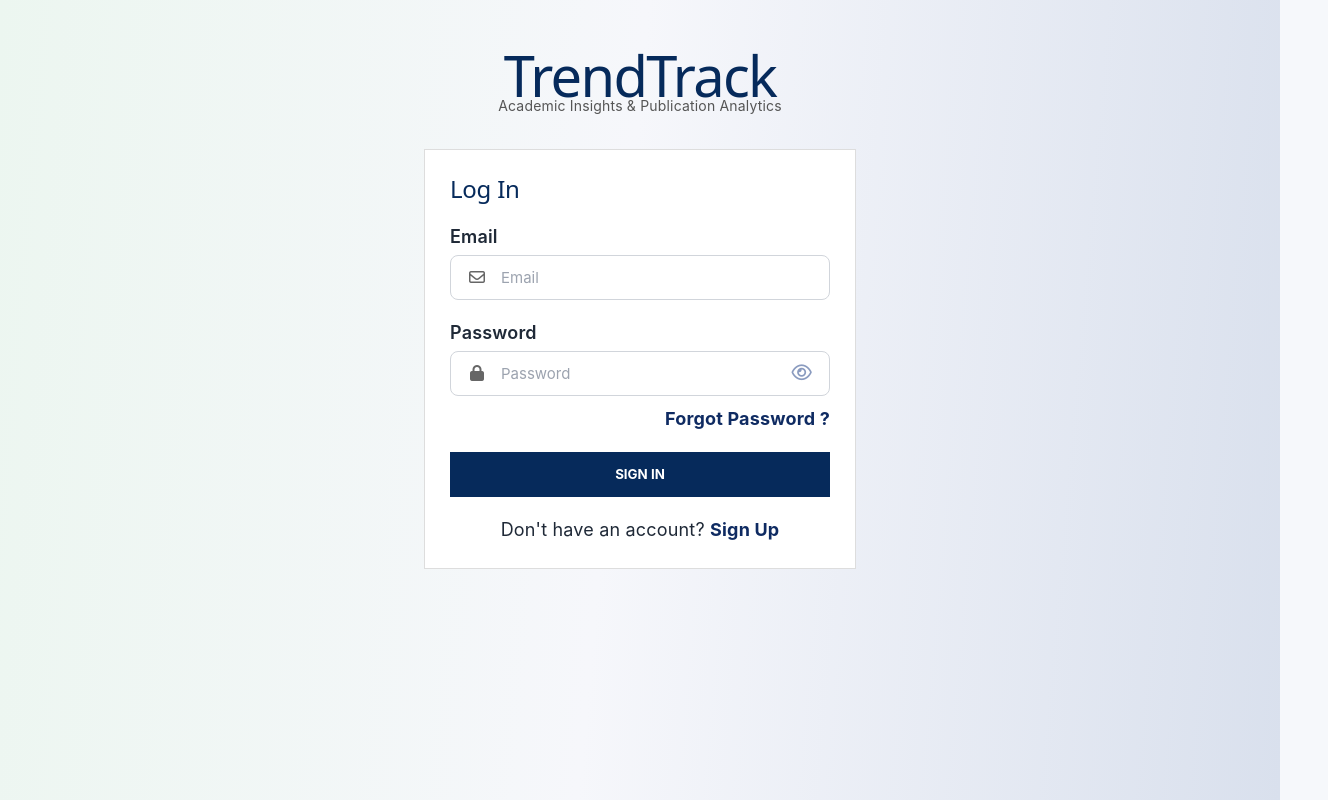
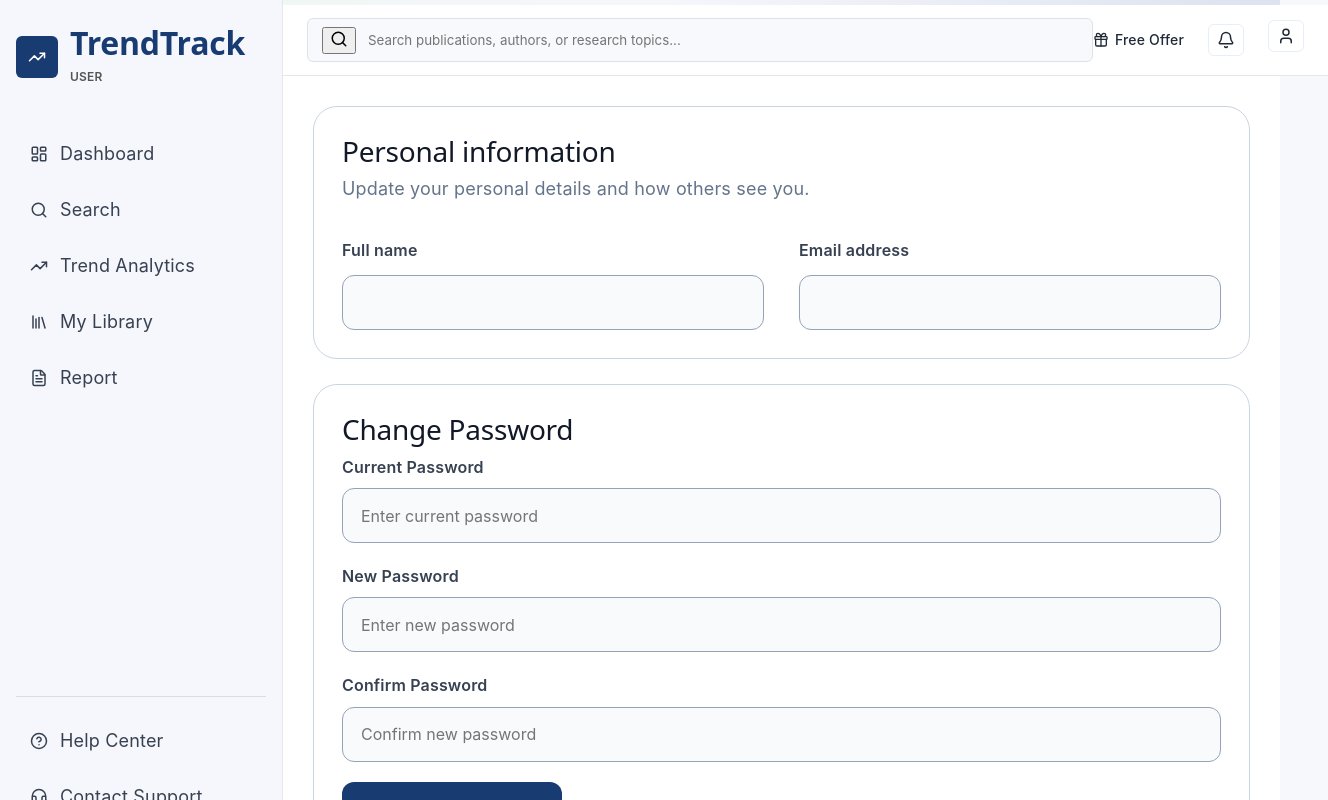
Before and after one commit to ThiMau/research-trend-analysis-system, a React (Vite) app: page /profile in a window 1280 px wide. Before the commit this address led to /login. Shown: the top 800 px of the page, 1328 px wide, since content can reach past the window. Built offline with nearby package versions, Linux system fonts and the light colour scheme; no server answers; sample sign-in values are in the browser's storage.

Commit message:
Create profie

```diff
--- a/src/Page/User/ChangePassword/ChangePassword.css
+++ b/src/Page/User/ChangePassword/ChangePassword.css
@@ -1,165 +1,94 @@
-.change-password-page {
-
-
-    min-height: calc(100vh - 70px);
-
-
-    background: #f5f7fc;
-
-
-    display: flex;
-
-
-    justify-content: center;
-
-
-    align-items: center;
-
-
-
+.change-password-card {
+    width: 100%;
+    box-sizing: border-box;
+    background: white;
+    padding: 28px;
+    border-radius: 24px;
+    border: 1px solid #cbd5e1;
 }
 
-
-
-.change-password-card {
-
-
-    width: 420px;
-
-
-    background: white;
-
-
-    padding: 35px;
-
-
-    border-radius: 12px;
-
-
-    border: 1px solid #e5e7eb;
-
-
-    box-shadow:
-        0 5px 20px rgba(0, 0, 0, .08);
-
-
-
+.change-password-card h2 {
+    font-size: 28px;
+    color: #111827;
+    margin-bottom: 30px;
 }
 
-
-
-.change-password-card h2 {
-
-
-    text-align: center;
-
-
-    color: #183b72;
-
-
-    margin-bottom: 30px;
-
-
+/* Form group */
+.change-form-group {
+    display: flex;
+    flex-direction: column;
+    gap: 8px;
+    margin-bottom: 20px;
 }
 
-
-
-.form-group {
-
-
-    display: flex;
-
-
-    flex-direction: column;
-
-
-    gap: 8px;
-
-
-    margin-bottom: 20px;
-
-
+/* Label */
+.change-form-group label {
+    font-size: 16px;
+    font-weight: 600;
+    color: #374151;
 }
 
-
-
-.form-group label {
-
-
-    font-size: 14px;
-
-
-    font-weight: 600;
-
-
-    color: #374151;
-
-
+/* Input */
+.change-form-group input {
+    width: 100%;
+    height: 55px;
+    box-sizing: border-box;
+    border: 1px solid #94a3b8;
+    border-radius: 12px;
+    padding: 0 18px;
+    font-size: 16px;
+    color: #111827;
+    background: #f8fafc;
+    outline: none;
 }
 
-
-
-.form-group input {
-
-
-    height: 45px;
-
-
-    border: 1px solid #d1d5db;
-
-
-    border-radius: 8px;
-
-
-    padding: 0 14px;
-
-
-    font-size: 15px;
-
-
+.change-form-group input:focus {
+    border-color: #183b72;
+    background: white;
 }
 
-
-
-.change-btn {
-
-
-    width: 100%;
-
-
-    height: 45px;
-
-
-    border: none;
-
-
-    border-radius: 8px;
-
-
-    background: #183b72;
-
-
-    color: white;
-
-
+/* Error */
+.change-error-message {
+    color: #dc2626;
+    margin-bottom: 15px;
     font-size: 15px;
-
-
-    font-weight: 600;
-
-
-    cursor: pointer;
-
-
-
+    font-weight: 500;
 }
 
-
+/* Button */
+.change-btn {
+    width: 220px;
+    height: 55px;
+    border: none;
+    border-radius: 12px;
+    background: #183b72;
+    color: white;
+    font-size: 16px;
+    font-weight: 600;
+    cursor: pointer;
+    transition: 0.2s;
+}
 
 .change-btn:hover {
+    opacity: .9;
+}
 
+.change-btn:disabled {
+    opacity: .6;
+    cursor: not-allowed;
+}
 
-    opacity: .9;
+/* Responsive */
+@media (max-width: 768px) {
+    .change-password-card {
+        padding: 20px;
+    }
 
+    .change-password-card h2 {
+        font-size: 22px;
+    }
 
+    .change-btn {
+        width: 100%;
+    }
 }
--- a/src/Page/User/ChangePassword/ChangePassword.jsx
+++ b/src/Page/User/ChangePassword/ChangePassword.jsx
@@ -1,10 +1,8 @@
 import { useState } from "react";
-import { useNavigate } from "react-router-dom";
 import userService from "../../../Services/userService";
 import "./ChangePassword.css";
 
 export default function ChangePassword() {
-  const navigate = useNavigate();
   const [currentPassword, setCurrentPassword] = useState("");
   const [newPassword, setNewPassword] = useState("");
   const [confirmPassword, setConfirmPassword] = useState("");
@@ -50,10 +48,6 @@ export default function ChangePassword() {
         setCurrentPassword("");
         setNewPassword("");
         setConfirmPassword("");
-
-        setTimeout(() => {
-          navigate("/dashboard");
-        }, 1200);
       } else {
         setMessage(response?.message || "Password change failed.");
       }
@@ -69,48 +63,47 @@ export default function ChangePassword() {
   };
 
   return (
-    <div className="change-password-page">
     <div className="change-password-card">
       <h2>Change Password</h2>
 
       <form onSubmit={handleSubmit}>
-          <div className="form-group">
+        <div className="change-form-group">
           <label>Current Password</label>
           <input
-              type="password"
+            type="text"
             placeholder="Enter current password"
             value={currentPassword}
             onChange={(e) => setCurrentPassword(e.target.value)}
           />
         </div>
 
-          <div className="form-group">
+        <div className="change-form-group">
           <label>New Password</label>
           <input
-              type="password"
+            type="text"
             placeholder="Enter new password"
             value={newPassword}
             onChange={(e) => setNewPassword(e.target.value)}
           />
         </div>
 
-          <div className="form-group">
+        <div className="change-form-group">
           <label>Confirm Password</label>
           <input
-              type="password"
+            type="text"
             placeholder="Confirm new password"
             value={confirmPassword}
             onChange={(e) => setConfirmPassword(e.target.value)}
           />
         </div>
 
-          {message && <p className="error-message">{message}</p>}
+        {message && <p className="change-error-message">{message}</p>}
 
         <button className="change-btn" type="submit" disabled={loading}>
           {loading ? "Processing..." : "Change Password"}
         </button>
       </form>
     </div>
-    </div>
+
   );
 }
--- a/src/Page/User/Dashboard/Dashboard.jsx
+++ b/src/Page/User/Dashboard/Dashboard.jsx
@@ -1,7 +1,7 @@
 import './Dashboard.css';
 import { useEffect, useState } from 'react';
 import { useNavigate } from 'react-router-dom';
-import authService from '../../../Services/authService';
+import userService from '../../../Services/userService';
 
 const stats = [
 	{ label: 'Saved Publications', value: 128 },
@@ -53,7 +53,7 @@ export default function Dashboard() {
 			setError("");
 
 			try {
-				const res = await authService.getPapers({
+				const res = await userService.getPapers({
 					page: 0,
 					size: 6,
 					sortBy: 'createdAt',
--- /dev/null
+++ b/src/Page/User/Profile/Profile.css
@@ -0,0 +1,92 @@
+.profile-page {
+  width: 100%;
+  min-height: 100vh;
+  padding: 30px;
+  display: flex;
+  flex-direction: column;
+  gap: 25px;
+  background: #ffffff;
+  box-sizing: border-box;
+}
+
+/* Card chung */
+.profile-card,
+.change-password-card {
+  width: 100%;
+  box-sizing: border-box;
+  border: 1px solid #cbd5e1;
+  border-radius: 24px;
+  padding: 28px;
+  background: white;
+}
+
+.profile-card h2,
+.change-password-card h2 {
+  font-size: 28px;
+  margin-bottom: 8px;
+  color: #111827;
+}
+
+.profile-card p {
+  color: #64748b;
+  font-size: 18px;
+  margin-bottom: 35px;
+}
+
+/* Layout 2 cột */
+.profile-grid {
+  display: grid;
+  grid-template-columns: repeat(2, minmax(0, 1fr));
+  gap: 35px;
+}
+
+/* Label */
+.profile-input-group label {
+  display: block;
+  font-size: 16px;
+  font-weight: 600;
+  margin-bottom: 12px;
+  color: #374151;
+}
+
+/* Input */
+.profile-input-group input {
+  width: 100%;
+  height: 55px;
+  box-sizing: border-box;
+  border-radius: 12px;
+  border: 1px solid #94a3b8;
+  padding: 0 18px;
+  font-size: 16px;
+  color: #111827;
+  background: #f8fafc;
+  outline: none;
+}
+
+/* hiệu ứng khi focus */
+.profile-input-group input:focus {
+  border-color: #183b72;
+  background: white;
+}
+
+/* Mobile */
+@media (max-width: 768px) {
+
+  .profile-page {
+    padding: 15px;
+  }
+
+  .profile-grid {
+    grid-template-columns: 1fr;
+  }
+
+  .profile-card,
+  .change-password-card {
+    padding: 20px;
+  }
+
+  .profile-card h2,
+  .change-password-card h2 {
+    font-size: 22px;
+  }
+}
--- /dev/null
+++ b/src/Page/User/Profile/Profile.jsx
@@ -0,0 +1,90 @@
+import { useEffect, useState } from "react";
+import ChangePassword from "../ChangePassword/ChangePassword";
+import userService from "../../../Services/userService";
+import "./Profile.css";
+
+
+export default function Profile() {
+
+  const [user, setUser] = useState({
+    fullName: "",
+    email: ""
+  });
+
+
+  useEffect(() => {
+
+    const fetchUser = async () => {
+
+      try {
+
+        const data = await userService.getMe();
+
+        setUser({
+          fullName: data.fullName || "",
+          email: data.email || ""
+        });
+
+      } catch (error) {
+
+        console.error("Get user information failed:", error);
+
+      }
+
+    };
+
+
+    fetchUser();
+
+  }, []);
+
+
+  return (
+    <div className="profile-page">
+
+      <div className="profile-card">
+
+        <h2>
+          Personal information
+        </h2>
+
+        <p>
+          Update your personal details and how others see you.
+        </p>
+
+
+        <div className="profile-grid">
+
+          <div className="profile-input-group">
+
+            <label>
+              Full name
+            </label>
+
+            <input
+              value={user.fullName}
+              readOnly
+            />
+
+          </div>
+
+
+          <div className="profile-input-group">
+
+            <label>
+              Email address
+            </label>
+
+            <input
+              value={user.email}
+              readOnly
+            />
+
+          </div>
+
+        </div>
+      </div>
+      <ChangePassword />
+    </div>
+  );
+}
--- a/src/Routes/AppRoutes.jsx
+++ b/src/Routes/AppRoutes.jsx
@@ -15,7 +15,7 @@ import PaperDetail from "../Page/Detail/PaperDetail/PaperDetail";
 import AuthorDetail from "../Page/Detail/AuthorDetail/AuthorDetail";
 import JournalDetail from "../Page/Detail/JournalDetail/JournalDetail";
 import ResetPassword from "../Page/Authentication/ResetPassword/ResetPassword";
-import ChangePassword from "../Page/User/ChangePassword/ChangePassword";
+import Profile from "../Page/User/Profile/Profile";
 import ProtectedRoute from "./ProtectedRoute";
 
 import Sidebar from "../components/Sidebar/Sidebar";
@@ -163,11 +163,11 @@ function AppRoutes() {
         />
 
         <Route
-          path="/change-password"
+          path="/profile"
           element={
             <ProtectedRoute>
               <MainLayout>
-                <ChangePassword />
+                <Profile />
               </MainLayout>
             </ProtectedRoute>
           }
--- a/src/components/SearchBar/SearchBar.css
+++ b/src/components/SearchBar/SearchBar.css
@@ -54,8 +54,8 @@
 .icon-btn {
   cursor: pointer;
 }
-
-.setting-wrapper {
+.profile-icon
+ {
   position: relative;
 }
 
--- a/src/components/SearchBar/SearchBar.jsx
+++ b/src/components/SearchBar/SearchBar.jsx
@@ -1,11 +1,10 @@
-import { Search, Gift, Bell, Settings, Moon, Sun, Key } from "lucide-react";
+import { Search, Gift, Bell, User } from "lucide-react";
 import { useState } from "react";
 import { useNavigate } from "react-router-dom";
 import "./SearchBar.css";
 
 export default function SearchBar({ showInput = true }) {
   const [darkMode, setDarkMode] = useState(false);
-  const [showMenu, setShowMenu] = useState(false);
   const [query, setQuery] = useState("");
 
   const navigate = useNavigate();
@@ -51,37 +50,14 @@ export default function SearchBar({ showInput = true }) {
 
         <Bell size={18} className="icon-btn" />
 
-        <div className="setting-wrapper">
-          <Settings
+        <div className="profile-icon">
+
+          <User
             size={18}
             className="icon-btn"
-            onClick={() => setShowMenu(!showMenu)}
+            onClick={() => navigate("/profile")}
           />
 
-          {showMenu && (
-            <div className="setting-menu">
-
-              <button onClick={toggleTheme}>
-                {darkMode ? (
-                  <>
-                    <Sun size={16} />
-                    Light Mode
-                  </>
-                ) : (
-                  <>
-                    <Moon size={16} />
-                    Dark Mode
-                  </>
-                )}
-              </button>
-
-              <button onClick={() => navigate("/change-password")}>
-                <Key size={16} />
-                Change Password
-              </button>
-
-            </div>
-          )}
         </div>
 
       </div>
--- a/vite.config.js
+++ b/vite.config.js
@@ -13,7 +13,12 @@ export default defineConfig({
       '/auth': {
         target: 'http://localhost:8080',
         changeOrigin: true,
+      },
+      '/users': {
+        target: 'http://localhost:8080',
+        changeOrigin: true,
       }
+
     }
   }
 })
```
Lines whose indentation alone changed are shown as unchanged.
